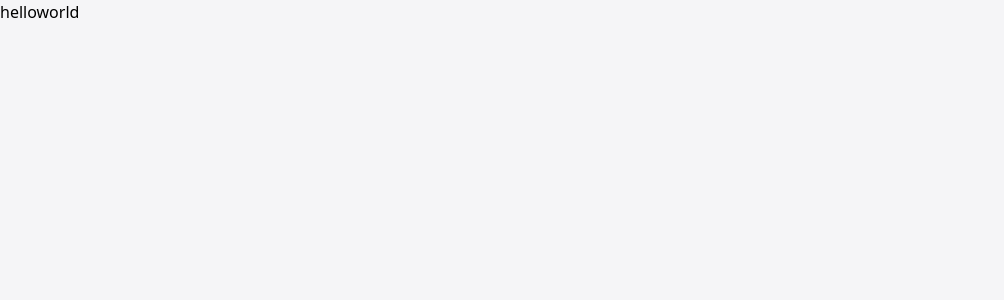
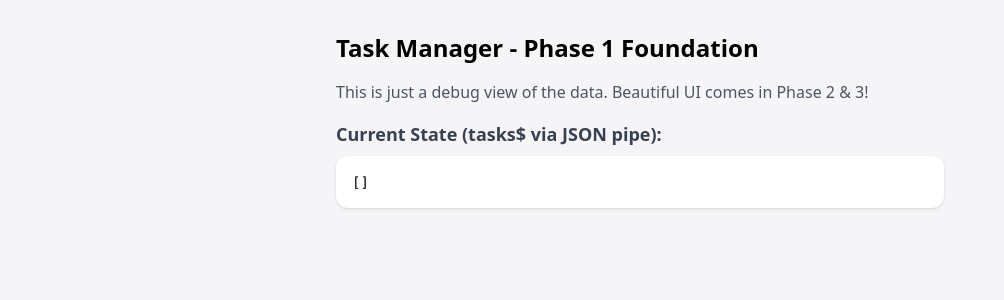
Before and after one commit to ngkhanhthien/task-zero-website, an Angular app: page / in a window 1280 px wide. Shown: the top 300 px of the page, without its empty margins (0-1004 px from the left). Built offline with nearby package versions, Linux system fonts and the light colour scheme.

Commit message:
feat: Add initial Angular application component and template to display tasks.

```diff
--- a/src/app/app.html
+++ b/src/app/app.html
@@ -1 +1,8 @@
-<p>helloworld</p>
+<main class="p-8 max-w-2xl mx-auto">
+  <h1 class="text-2xl font-bold mb-4">Task Manager - Phase 1 Foundation</h1>
+
+  <p class="mb-4 text-gray-600">This is just a debug view of the data. Beautiful UI comes in Phase 2 & 3!</p>
+
+  <h2 class="font-semibold text-lg text-gray-700">Current State (tasks$ via JSON pipe):</h2>
+  <pre class="bg-white p-4 rounded-xl shadow mt-2 text-sm overflow-auto">{{ tasks$ | async | json }}</pre>
+</main>
--- a/src/app/app.ts
+++ b/src/app/app.ts
@@ -1,12 +1,16 @@
-import { Component, signal } from '@angular/core';
-import { RouterOutlet } from '@angular/router';
+import { Component, inject } from '@angular/core';
+import { AsyncPipe, JsonPipe } from '@angular/common';
+import { TaskService } from './core/task.service';
 
 @Component({
   selector: 'app-root',
-  imports: [RouterOutlet],
+  imports: [AsyncPipe, JsonPipe],
   templateUrl: './app.html',
   styleUrl: './app.css'
 })
 export class App {
-  protected readonly title = signal('task-zero-website');
+  private taskService = inject(TaskService);
+
+  // Expose tasks stream
+  tasks$ = this.taskService.getTasks();
 }
```
